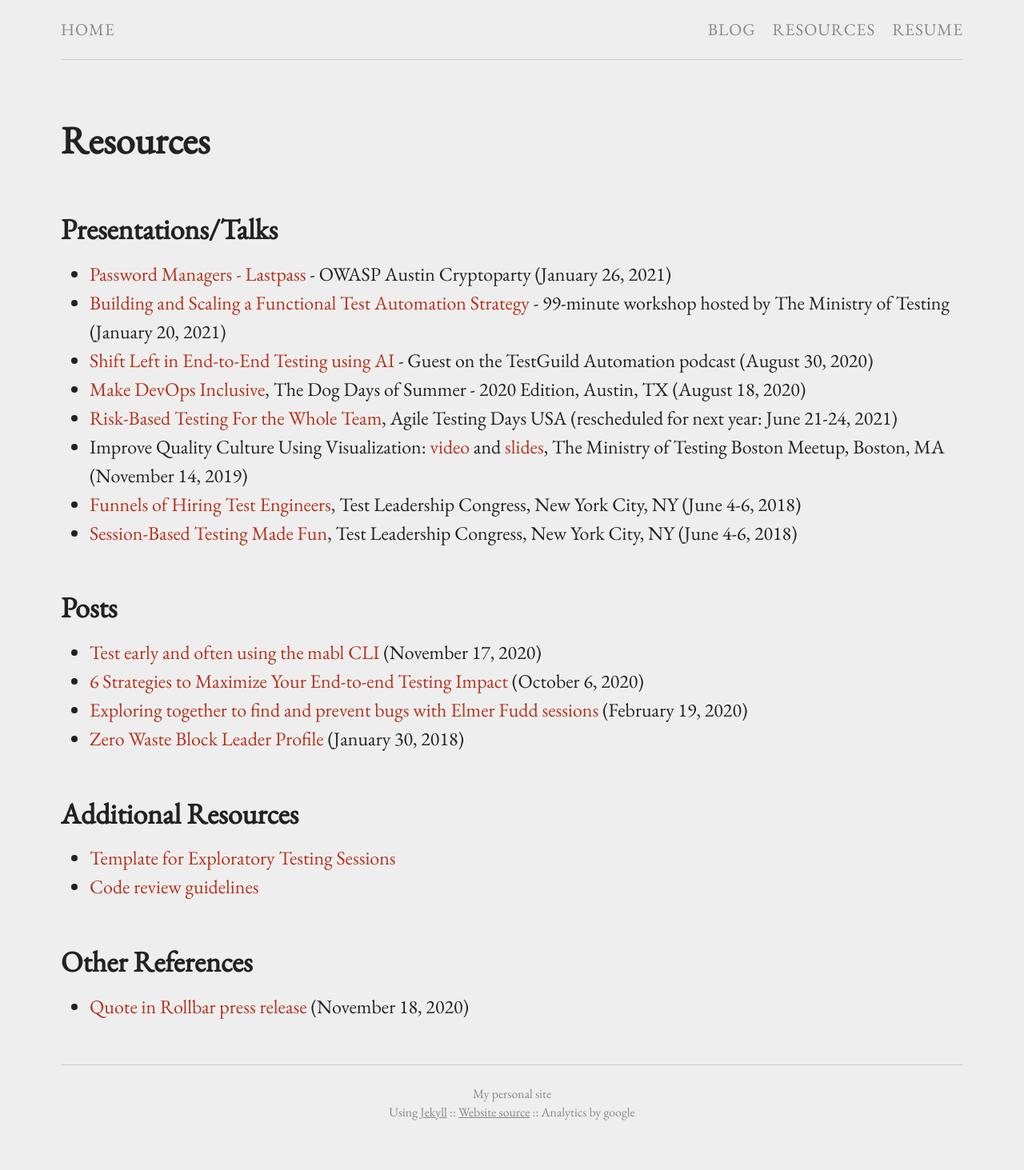
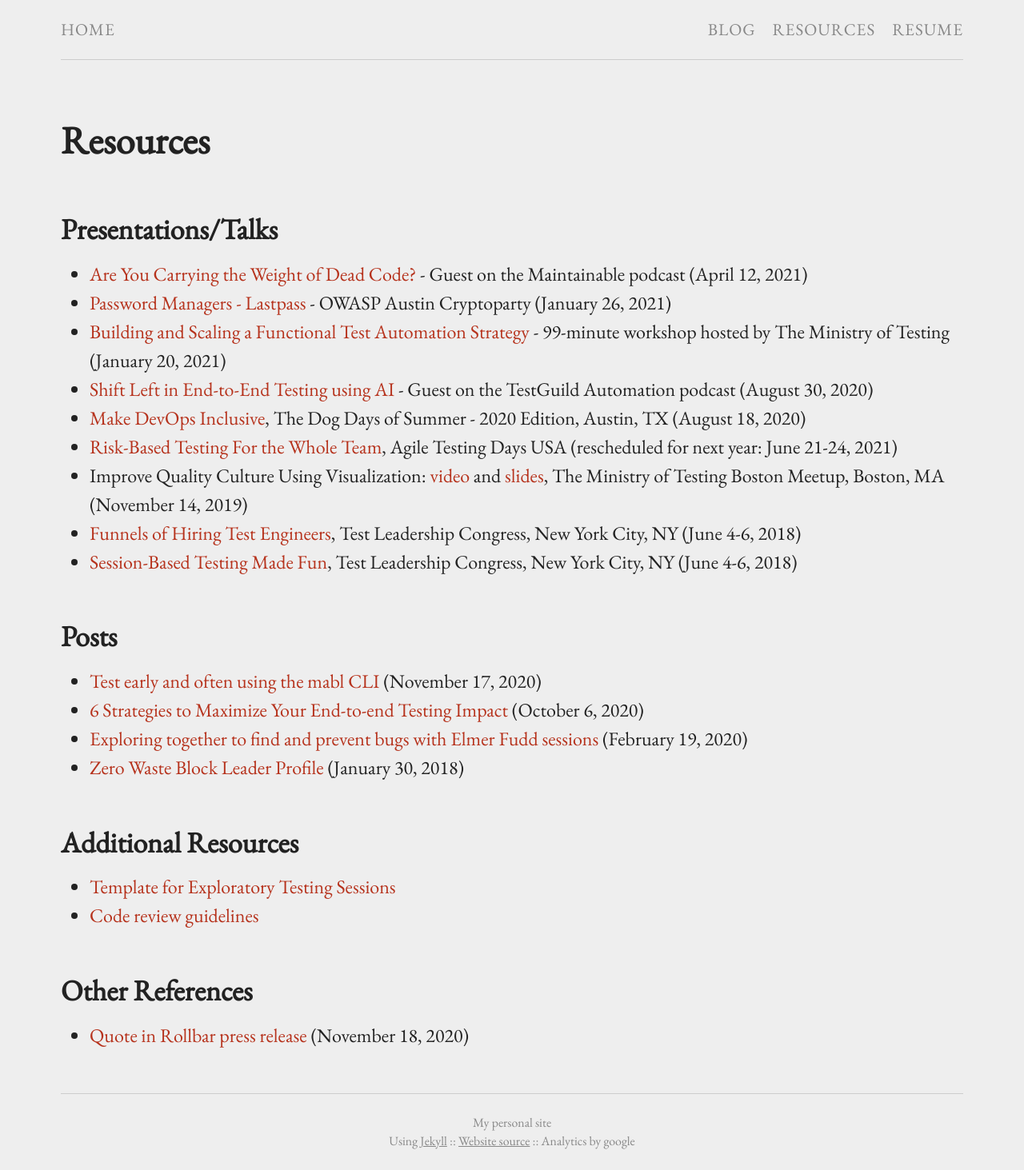
Before and after one commit to bertold/bertold.kolics.net, a Jekyll site: the page built from pages.md, in a window 1280 px wide. Shown: the whole page at 80% size. Built offline with Jekyll 4.4.1, drawn with Linux system fonts in a browser that asks for light colours; before the commit the page ends 1427 px from its top, so only the background shows below that.

Commit message:
Resume and reference update

```diff
--- a/pages.md
+++ b/pages.md
@@ -5,6 +5,7 @@ permalink: /pages/
 ---
 ## Presentations/Talks
 
+* [Are You Carrying the Weight of Dead Code?](https://maintainable.fm/episodes/bertold-kolics-are-you-carrying-the-weight-of-dead-code) - Guest on the Maintainable podcast (April 12, 2021)
 * [Password Managers - Lastpass](https://www.slideshare.net/BertoldKolics/password-managers-lastpass) - OWASP Austin Cryptoparty (January 26, 2021)
 * [Building and Scaling a Functional Test Automation Strategy](https://www.ministryoftesting.com/events/building-and-scaling-a-functional-test-automation-strategy) - 99-minute workshop hosted by The Ministry of Testing (January 20, 2021)
 * [Shift Left in End-to-End Testing using AI](https://testguild.com/a319) - Guest on the TestGuild Automation podcast (August 30, 2020)
```
Also changed, not shown: 1 other file.
